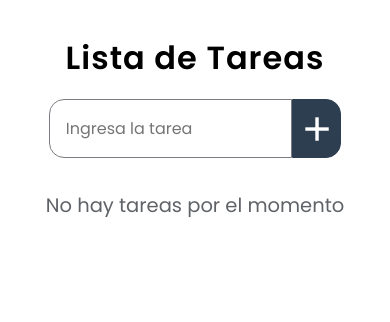
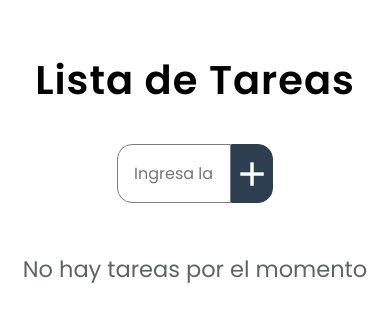
Before and after one commit to alvaro18101/to-do-list-vue, a Vue app: page / in a window 390 px wide. Shown: the top 322 px of the page. Built offline with nearby package versions, Linux system fonts and the light colour scheme.

Commit message:
fix: Read previous tasks into local storage

```diff
--- a/index.html
+++ b/index.html
@@ -7,6 +7,9 @@
     <link rel="preconnect" href="https://fonts.gstatic.com" crossorigin>
     <link href="https://fonts.googleapis.com/css2?family=Poppins:ital,wght@0,100;0,200;0,300;0,400;0,500;0,600;0,700;0,800;0,900;1,100;1,200;1,300;1,400;1,500;1,600;1,700;1,800;1,900&display=swap" rel="stylesheet">
     <meta name="viewport" content="width=device-width, initial-scale=1.0">
+    <link rel="stylesheet" href="./src/assets/css/main.css">
+    <link rel="stylesheet" href="./src/assets/css/mediaqueries.css">
+    <link rel="stylesheet" href="./src/assets/css/fonts.css">
     <title>To Do List</title>
   </head>
   <body>
--- a/src/App.vue
+++ b/src/App.vue
@@ -3,9 +3,9 @@
 </script> -->
 
 <script>
-import './assets/css/main.css'
-import './assets/css/mediaqueries.css'
-import './assets/css/fonts.css'
+// import './assets/css/main.css'
+// import './assets/css/mediaqueries.css'
+// import './assets/css/fonts.css'
 
 export default {
   data() {
@@ -58,7 +58,7 @@ export default {
       <h1>Lista de Tareas</h1>
       <div class="task-input-container">
         <input type="text" name="" id="task-title" placeholder="Ingresa la tarea" @keyup.enter="addTask">
-        <div class="button-addTask-container" @click="addTask">
+        <div class="button-addTask-container" @click="adddeleteAllTask">
           <img class="addTask"
             src="./assets/images/add_white.png"
             alt="+"
--- a/src/assets/css/mediaqueries.css
+++ b/src/assets/css/mediaqueries.css
@@ -16,8 +16,12 @@
   }
 
   .task-title-container {
-    gap: 1rem;
+    gap: 1.5rem;
     margin-top: 2rem;
+  }
+
+  #task-title {
+    padding: 0.8rem 1rem;
   }
 
   h1 {
@@ -25,7 +29,7 @@
   }
 
   .task-input-container {
-    width: 75%;
+    width: 85%;
   }
 
   .button {
```
Also changed, not shown: 2 other files (tests, documents, lock files or other folders).
